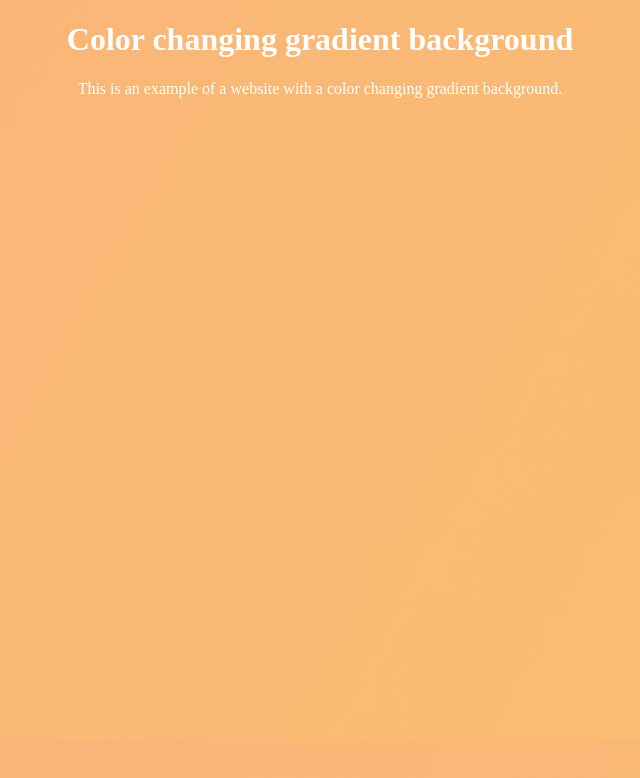
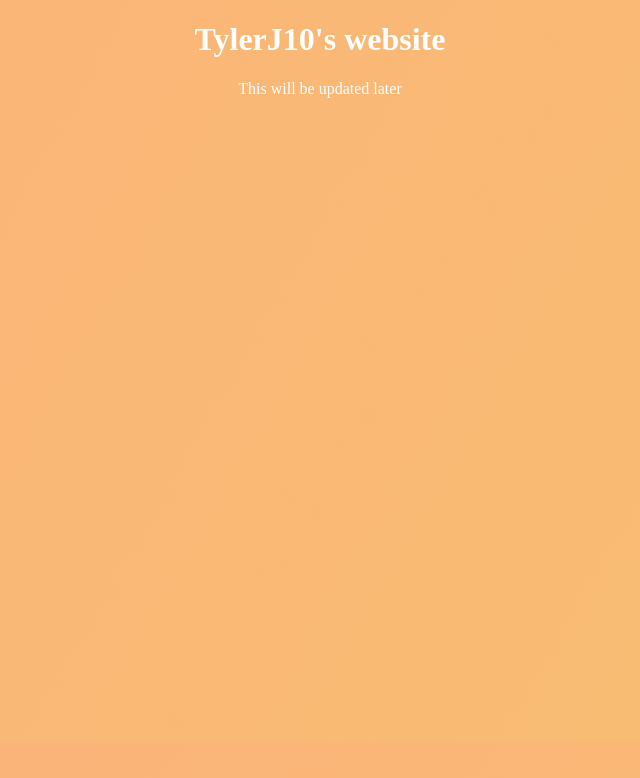
Before and after one commit to 8D1/TylerJ10.github.io, a plain HTML site: page index.html in a window 1280 px wide. Shown: the whole page, without its empty margins (320-960 px from the left). Drawn offline with Linux system fonts and the light colour scheme.

Commit message:
fixed some stuff

```diff
--- a/index.html
+++ b/index.html
@@ -31,8 +31,8 @@
 </head>
 
 <body>
-  <h1>Color changing gradient background</h1>
-  <p>This is an example of a website with a color changing gradient background.</p>
+  <h1>TylerJ10's website</h1>
+  <p>This will be updated later</p>
 </body>
 
 </html>
```
